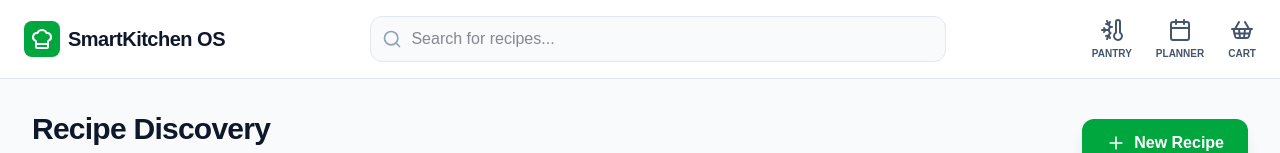
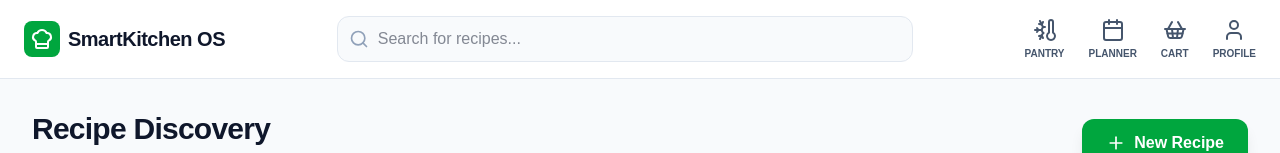
Before and after one commit to deepeshgupta12/smart-kitchen-os, a Next.js app in the folder frontend/: page / in a window 1280 px wide. Shown: the top 153 px of the page. Built offline with nearby package versions, Linux system fonts and the light colour scheme; no server answers.

Commit message:
feat(v6): integrated health profile navigation into landing page

```diff
--- a/frontend/app/page.tsx
+++ b/frontend/app/page.tsx
@@ -2,7 +2,8 @@
 
 import React, { useState, useEffect } from 'react';
 import Link from 'next/link';
-import { Search, ChefHat, ShoppingBasket, Calendar, Plus, Sparkles, ArrowRight, ThermometerSnowflake } from 'lucide-react';
+// Added User icon to the imports below
+import { Search, ChefHat, ShoppingBasket, Calendar, Plus, Sparkles, ArrowRight, ThermometerSnowflake, User } from 'lucide-react';
 import RecipeModal from '@/components/RecipeModal';
 import { getAllRecipes } from '@/lib/api';
 
@@ -31,6 +32,7 @@ export default function Home() {
 
   return (
     <main className="min-h-screen bg-[#F8FAFC] text-slate-900">
+      {/* --- NAVIGATION BAR --- */}
       <nav className="bg-white border-b border-slate-200 px-6 py-4 flex items-center justify-between sticky top-0 z-50">
         <div className="flex items-center gap-2">
           <div className="bg-green-600 p-1.5 rounded-lg">
@@ -51,22 +53,27 @@ export default function Home() {
         </div>
 
         <div className="flex items-center gap-6 text-slate-600">
-          {/* UPDATED: Added Link for redirection to /planner */}
           <Link href="/pantry" className="flex flex-col items-center hover:text-green-600 transition-colors">
             <ThermometerSnowflake className="w-6 h-6" />
-              <span className="text-[10px] uppercase font-bold mt-1">Pantry</span>
+            <span className="text-[10px] uppercase font-bold mt-1">Pantry</span>
           </Link>
           <Link href="/planner" className="flex flex-col items-center hover:text-green-600 transition-colors">
             <Calendar className="w-6 h-6" />
             <span className="text-[10px] uppercase font-bold mt-1">Planner</span>
           </Link>
           <Link href="/cart" className="flex flex-col items-center hover:text-green-600 transition-colors">
-          <ShoppingBasket className="w-6 h-6" />
-          <span className="text-[10px] uppercase font-bold mt-1">Cart</span>
+            <ShoppingBasket className="w-6 h-6" />
+            <span className="text-[10px] uppercase font-bold mt-1">Cart</span>
+          </Link>
+          {/* NEW: V6 Profile Navigation Link */}
+          <Link href="/profile" className="flex flex-col items-center hover:text-green-600 transition-colors">
+            <User className="w-6 h-6" />
+            <span className="text-[10px] uppercase font-bold mt-1">Profile</span>
           </Link>
         </div>
       </nav>
 
+      {/* --- MAIN CONTENT --- */}
       <section className="max-w-7xl mx-auto p-8">
         <div className="flex items-center justify-between mb-10">
           <div>
```
